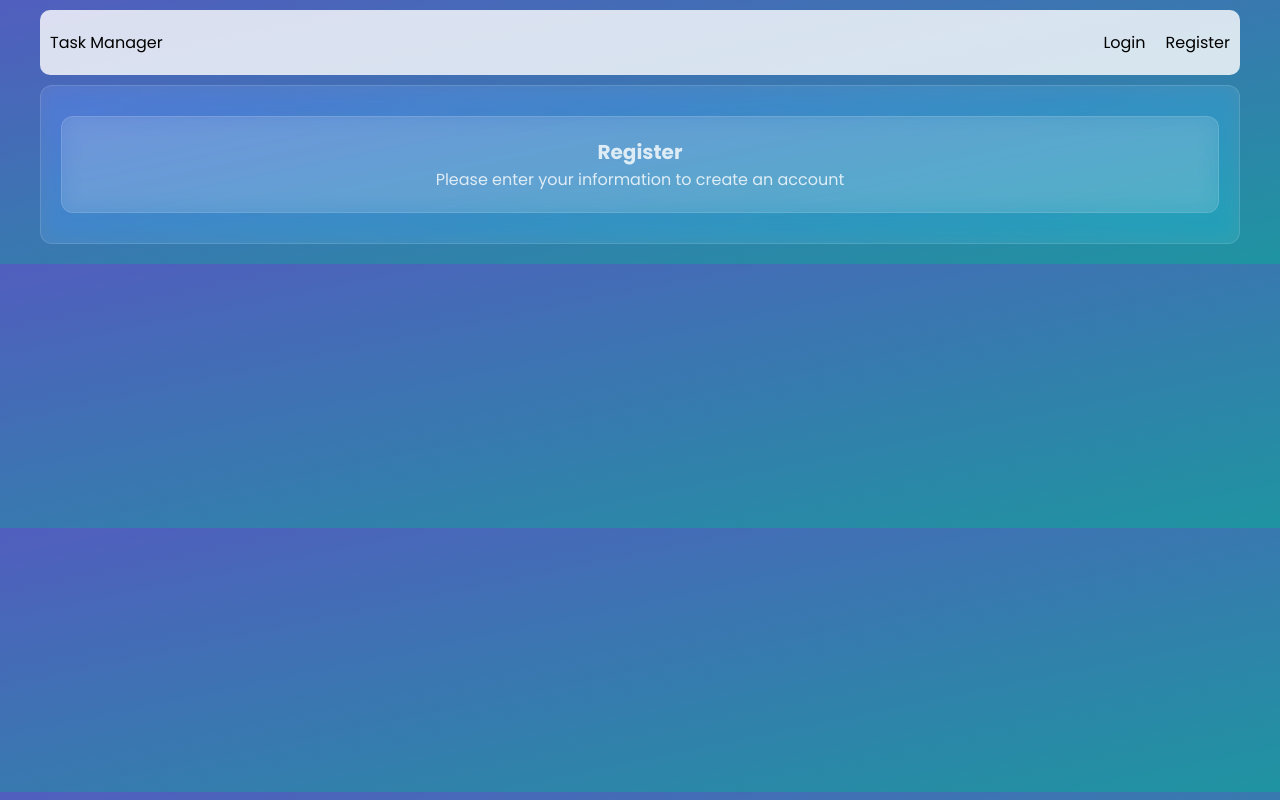
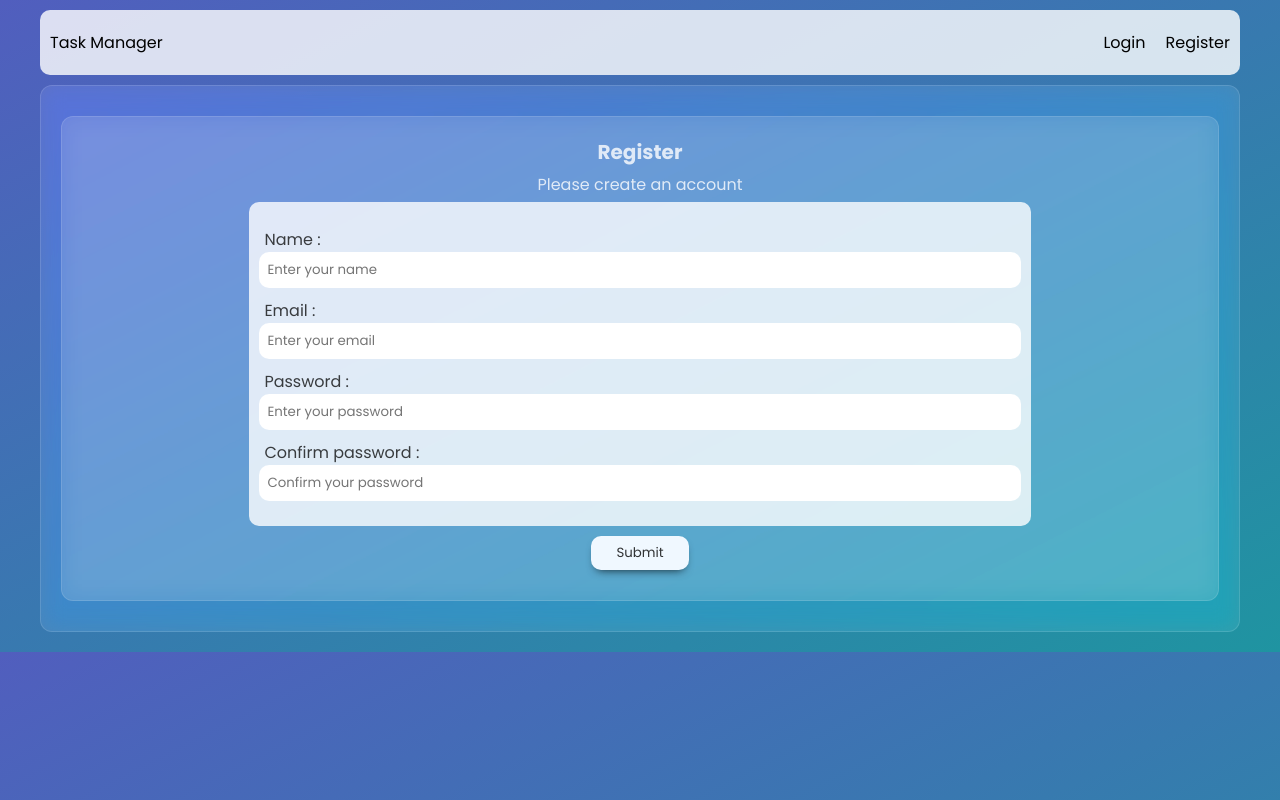
Before and after one commit to Mostakimul/frontend, a React (Create React App) app: page / in a window 1280 px wide. Built offline with nearby package versions, Linux system fonts and the light colour scheme.

Commit message:
register page and login page design completed

```diff
--- a/src/components/styles/Element.styles.js
+++ b/src/components/styles/Element.styles.js
@@ -7,6 +7,7 @@ export const H2 = styled.h2`
 
 export const P = styled.p`
   font-size: 1.6rem;
+  margin: 0.5rem 0;
   color: rgba(255, 255, 255, 0.8);
 `;
 
--- a/src/components/styles/Form.styles.js
+++ b/src/components/styles/Form.styles.js
@@ -15,6 +15,7 @@ export const SingleFieldConatiner = styled.div`
 `;
 
 export const Label = styled.label`
+  font-size: 1.6rem;
   color: rgba(0, 0, 0, 0.75);
   margin: 0 0.5rem;
   display: inline-block;
@@ -104,11 +105,16 @@ export const ButtonSubmit = styled.button`
   border-radius: 10px;
   box-shadow: 0px 5px 10px -5px rgba(0, 0, 0, 0.8);
   background-color: aliceblue;
+  color: rgba(0, 0, 0, 0.8);
   padding: 7px 25px;
   margin: 10px 0;
   cursor: pointer;
   transition: all 0.5s;
 
+  &:disabled {
+    cursor: not-allowed;
+  }
+
   &:hover {
     box-shadow: 0px 5px 10px -5px rgba(0, 0, 0, 0.9);
   }
--- a/src/pages/Login/Login.js
+++ b/src/pages/Login/Login.js
@@ -1,5 +1,65 @@
+import { Form, Formik } from 'formik';
+import * as Yup from 'yup';
+import FormikControl from '../../components/form/FormikControl';
+import { Container } from '../../components/styles/Container.styles';
+import { H2, P } from '../../components/styles/Element.styles';
+import {
+  ButtonSubmit,
+  FormFieldContainer,
+} from '../../components/styles/Form.styles';
+
 const Login = () => {
-  return <div>Login</div>;
+  // initial values
+  const initialValues = {
+    email: '',
+    password: '',
+  };
+  // validation schema
+  const validationSchema = Yup.object({
+    email: Yup.string()
+      .email('Invalid email format!')
+      .required('Please enter your email!'),
+    password: Yup.string().required('Please enter your password!'),
+  });
+  // submit function
+  onsubmit = (values) => {
+    console.log('formData ', values);
+  };
+  return (
+    <Container>
+      <H2>Login</H2>
+      <P>Please enter your information to login</P>
+      <Formik
+        initialValues={initialValues}
+        validationSchema={validationSchema}
+        onSubmit={onsubmit}
+      >
+        {(formik) => (
+          <Form>
+            <FormFieldContainer>
+              <FormikControl
+                control="input"
+                type="email"
+                label="Email"
+                name="email"
+                placeholder="Enter your email"
+              />
+              <FormikControl
+                control="input"
+                type="password"
+                label="Password"
+                name="password"
+                placeholder="Enter your password"
+              />
+            </FormFieldContainer>
+            <ButtonSubmit type="submit" disabled={!formik.isValid}>
+              Submit
+            </ButtonSubmit>
+          </Form>
+        )}
+      </Formik>
+    </Container>
+  );
 };
 
 export default Login;
--- a/src/pages/Register/Register.js
+++ b/src/pages/Register/Register.js
@@ -1,11 +1,83 @@
+import { Form, Formik } from 'formik';
+import * as Yup from 'yup';
+import FormikControl from '../../components/form/FormikControl';
 import { Container } from '../../components/styles/Container.styles';
 import { H2, P } from '../../components/styles/Element.styles';
+import {
+  ButtonSubmit,
+  FormFieldContainer,
+} from '../../components/styles/Form.styles';
 
 const Register = () => {
+  // initial values
+  const initialValues = {
+    name: '',
+    email: '',
+    password: '',
+    confirmPassword: '',
+  };
+  // validation schema
+  const validationSchema = Yup.object({
+    name: Yup.string().required('Please enter your name!'),
+    email: Yup.string()
+      .email('Invalid email format!')
+      .required('Please enter your email!'),
+    password: Yup.string().required('Please enter your password!'),
+    confirmPassword: Yup.string()
+      .oneOf([Yup.ref('password'), ''], 'Password must match!')
+      .required('Please enter confirm password!'),
+  });
+  // submit function
+  onsubmit = (values) => {
+    console.log('formData ', values);
+  };
   return (
     <Container>
       <H2>Register</H2>
-      <P>Please enter your information to create an account</P>
+      <P>Please create an account</P>
+      <Formik
+        initialValues={initialValues}
+        validationSchema={validationSchema}
+        onSubmit={onsubmit}
+      >
+        {(formik) => (
+          <Form>
+            <FormFieldContainer>
+              <FormikControl
+                control="input"
+                type="text"
+                label="Name"
+                name="name"
+                placeholder="Enter your name"
+              />
+              <FormikControl
+                control="input"
+                type="email"
+                label="Email"
+                name="email"
+                placeholder="Enter your email"
+              />
+              <FormikControl
+                control="input"
+                type="password"
+                label="Password"
+                name="password"
+                placeholder="Enter your password"
+              />
+              <FormikControl
+                control="input"
+                type="password"
+                label="Confirm password"
+                name="confirmPassword"
+                placeholder="Confirm your password"
+              />
+            </FormFieldContainer>
+            <ButtonSubmit type="submit" disabled={!formik.isValid}>
+              Submit
+            </ButtonSubmit>
+          </Form>
+        )}
+      </Formik>
     </Container>
   );
 };
```
